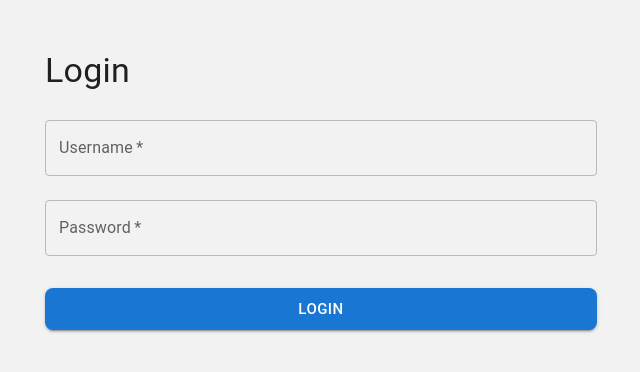
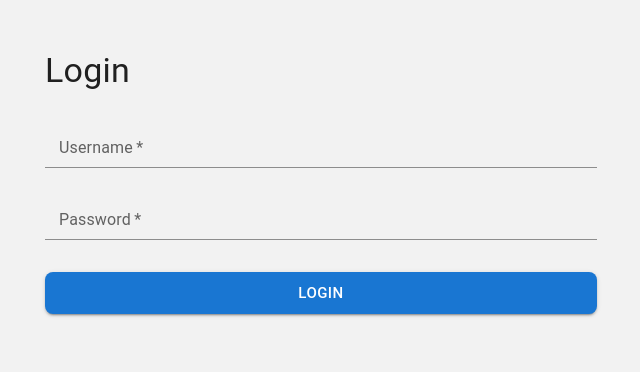
Before and after one commit to HTL-HF/frontend, a React (Vite) app: page /login in a window 1280 px wide. Shown: the top 372 px of the page, without its empty margins (319-959 px from the left). Built offline with nearby package versions, Linux system fonts and the light colour scheme.

Commit message:
changed to form control

```diff
--- a/src/views/LoginPage.tsx
+++ b/src/views/LoginPage.tsx
@@ -1,5 +1,5 @@
-import  { useState } from "react";
-import { Container, TextField, Button, Box, Typography } from "@mui/material";
+import { useState } from "react";
+import { Container, Button, Box, Typography, FormControl, InputLabel, Input } from "@mui/material";
 import { useNavigate } from "react-router-dom";
 import { SHA512 } from "../utils/encryption";
 import users from "../api/users";
@@ -25,6 +25,7 @@ const LoginPage = () => {
 
     login();
   };
+
   return (
     <Container maxWidth="sm" style={{ marginTop: "50px" }}>
       <Typography variant="h4" component="h1" gutterBottom>
@@ -39,25 +40,28 @@ const LoginPage = () => {
           handleLogin();
         }}
       >
-        <TextField
-          fullWidth
-          label="Username"
-          margin="normal"
-          variant="outlined"
-          onChange={(event) => setUsername(event.target.value)}
-          required
-        />
-        <TextField
-          fullWidth
-          label="Password"
-          margin="normal"
-          variant="outlined"
-          type="password"
-          onChange={(event) => setPassword(event.target.value)}
-          required
-        />
+        <FormControl fullWidth margin="normal" required>
+          <InputLabel htmlFor="username">Username</InputLabel>
+          <Input
+            id="username"
+            type="text"
+            value={username}
+            onChange={(event) => setUsername(event.target.value)}
+          />
+        </FormControl>
+
+        <FormControl fullWidth margin="normal" required>
+          <InputLabel htmlFor="password">Password</InputLabel>
+          <Input
+            id="password"
+            type="password"
+            value={password}
+            onChange={(event) => setPassword(event.target.value)}
+          />
+        </FormControl>
+
         <Box mt={3}>
-          <Button fullWidth variant="contained" color="primary" size="large">
+          <Button fullWidth variant="contained" color="primary" size="large" type="submit">
             LOGIN
           </Button>
         </Box>
```
